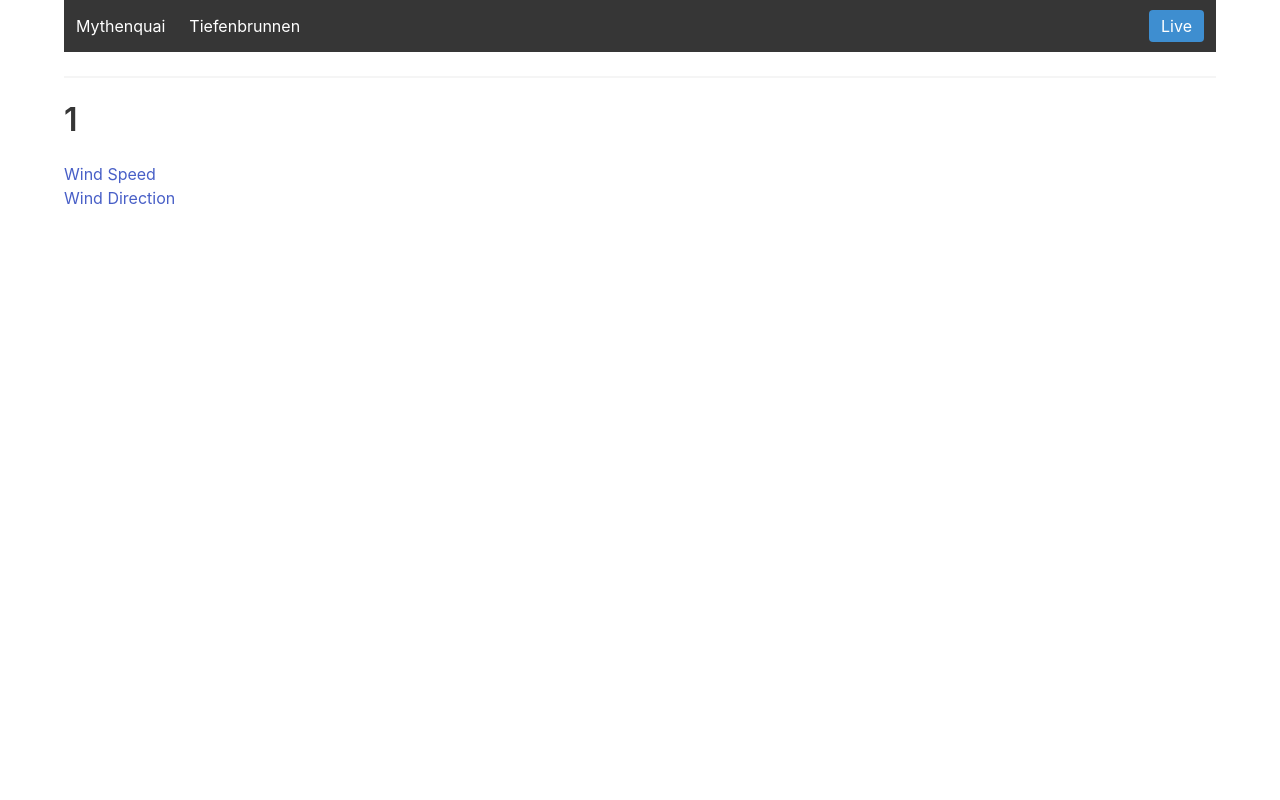
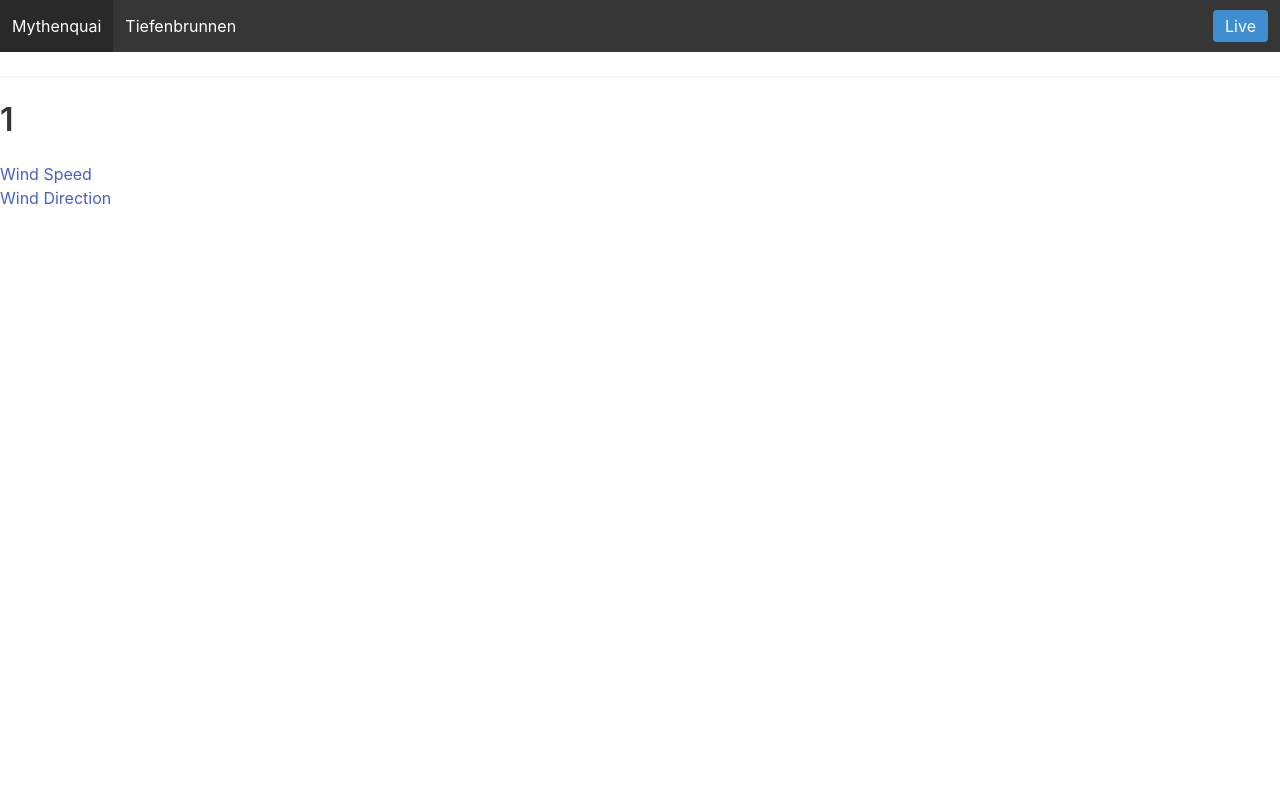
Before and after one commit to fhnw-ivy/fhnw-ds-cde1-wettermonitor, a Flask app: page /weatherstation/1/plots/1 in a window 1280 px wide. Run offline with Flask 2, Linux system fonts and the light colour scheme; parts of the project's set-up code (start-up, migrations or seed data) failed here and were passed over.

Commit message:
Fixed weird behaviour of raspberry concerning max-width of index.html

```diff
--- a/src/templates/index.html
+++ b/src/templates/index.html
@@ -15,13 +15,12 @@
         }
         .container {
             height: 100%;
-            max-width: 100%;
         }
     </style>
 </head>
 
 <body>
-<div class="container">
+<div class="container" style="max-width: 100%">
     <header>
         <nav class="navbar is-dark">
             <div class="navbar-start">
```
